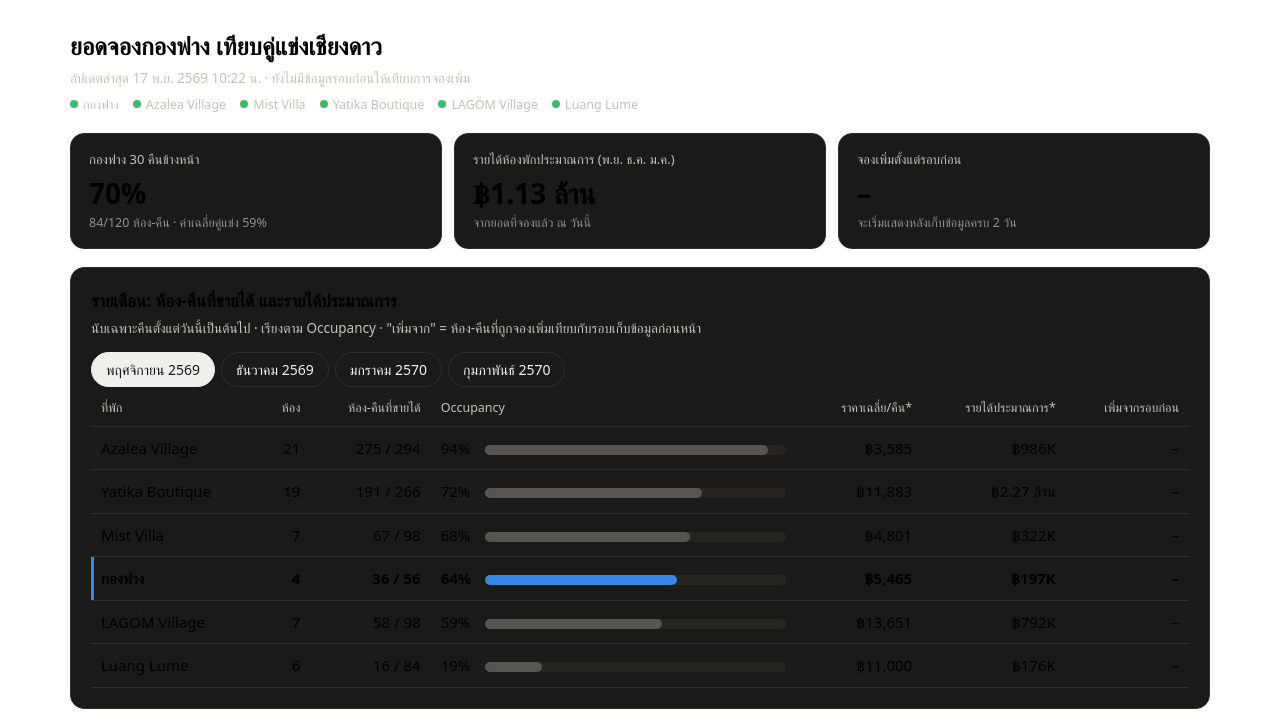
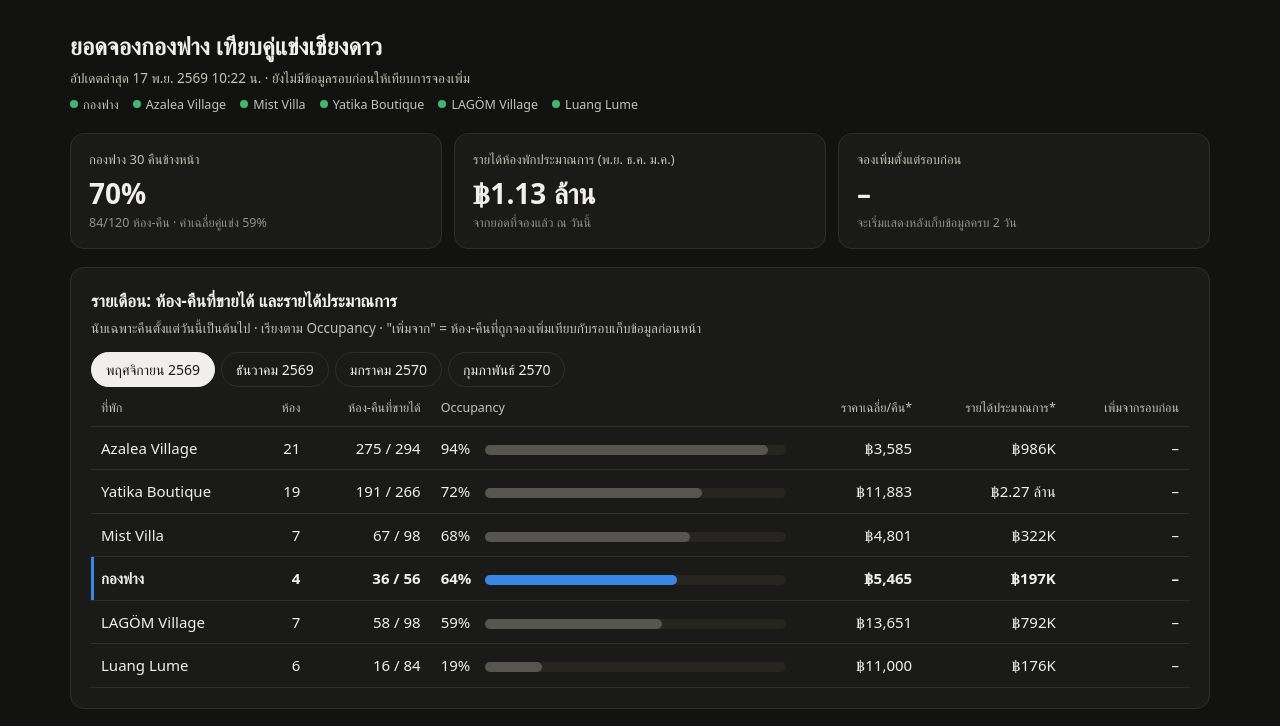
Before and after one commit to um27722/kongfang-rates, a plain HTML site: page compset/index.html in a window 1280 px wide. Shown: the top 726 px of the page. Drawn offline with Linux system fonts and the dark colour scheme; a web font is replaced by a local one.

Commit message:
compset: trigger Pages rebuild after data commit; fix theme vars
Co-Authored-By: Claude Opus 5.5 <noreply@anthropic.com>
Claude-Session: https://claude.ai/code/session_01B9Jv2WWRyycAj3DsH4Zrv2

```diff
--- a/compset/index.html
+++ b/compset/index.html
@@ -8,7 +8,7 @@
 <link rel="preconnect" href="https://fonts.googleapis.com">
 <link href="https://fonts.googleapis.com/css2?family=IBM+Plex+Sans+Thai:wght@400;500;600&display=swap" rel="stylesheet">
 <style>
-.viz-root{
+:root{
   color-scheme:light;
   --surface-0:#f4f3ef; --surface-1:#fcfcfb; --border:#e3e1da;
   --text-primary:#0b0b0b; --text-secondary:#52514e; --text-muted:#7a7873;
@@ -17,7 +17,7 @@
   --good:#0f7b3a; --critical:#c23934;
 }
 @media (prefers-color-scheme:dark){
-  :root:where(:not([data-theme="light"])) .viz-root{
+  :root:where(:not([data-theme="light"])){
     color-scheme:dark;
     --surface-0:#121211; --surface-1:#1a1a19; --border:#2f2e2b;
     --text-primary:#f0efec; --text-secondary:#c3c2b7; --text-muted:#929087;
```
Also changed, not shown: 1 other file.
